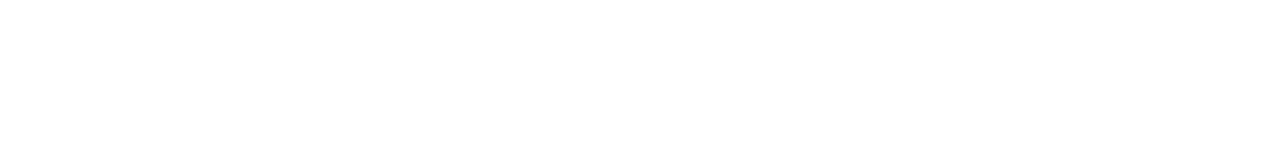
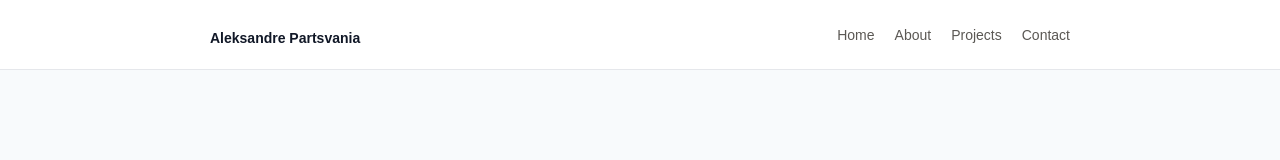
Before and after one commit to AleksandrePartsvania/portfolio-Web1, a plain HTML site: page index.html in a window 1280 px wide. Drawn offline with Linux system fonts and the light colour scheme.

Commit message:
added design and a public directory

```diff
--- a/index.html
+++ b/index.html
@@ -8,5 +8,22 @@
 </head>
 <body>
 
+    <header>
+        <div class = "nav">
+            <h2><a href="/index.html">Aleksandre Partsvania</a></h2>
+
+            <ul>
+                <li><a href="./index.html">Home</a></li>
+                <li><a href="./Public/About.html">About</a></li>
+                <li><a href="./Public/Projects.html">Projects</a></li>
+                <li><a href="./Public/Contact.html">Contact</a></li>
+            </ul>
+        </div>
+    </header>
+
+    <section class="hero">
+
+
+    </section>
 </body>
 </html>
--- a/style.css
+++ b/style.css
@@ -0,0 +1,49 @@
+*{
+    margin: 0;
+    padding: 0;
+    box-sizing: border-box;
+    font-family: Arial, Helvetica, sans-serif;
+}
+
+body{
+    background:#f8fafc;
+    color:#111827;
+}
+
+header{
+    border-bottom: 1px solid #e5e7eb;
+    background: white;
+}
+
+.nav {
+    max-width: 900px;
+    margin: auto;
+    display: flex;
+    justify-content: space-between;
+    align-items: center;
+    padding: 20px;
+}
+
+.nav h2{
+    font-size: 25px;
+    font-weight: 600px;
+}
+
+.nav h2 a{
+    color: #111827;
+}
+
+.nav ul{
+    list-style: none;
+    display: flex;
+    gap: 20px;
+}
+
+.nav a{
+    text-decoration: none;
+    font-size: 14px;
+}
+
+.nav li a{
+    color: rgb(91, 88, 84);
+}
```
Also changed, not shown: Public/About.html (added), Public/Contact.html (added), Public/Projects.html (added).
